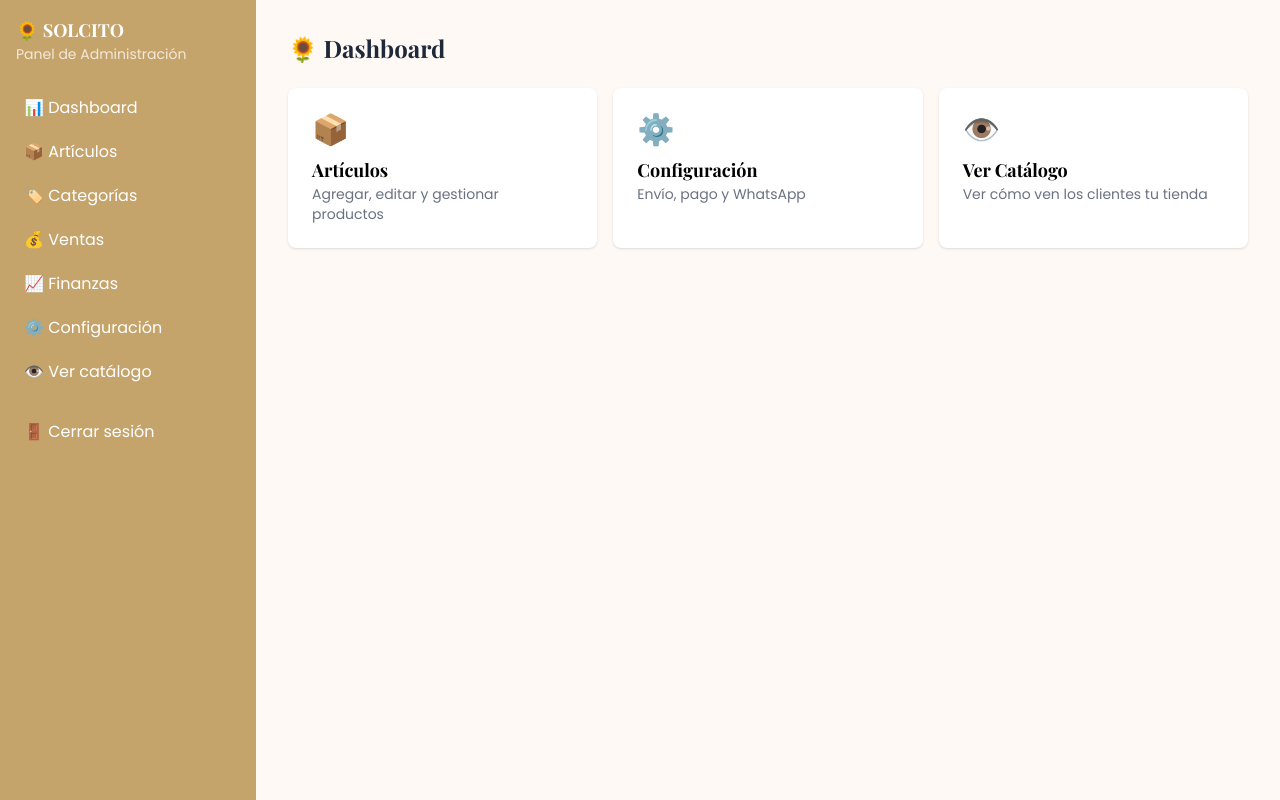
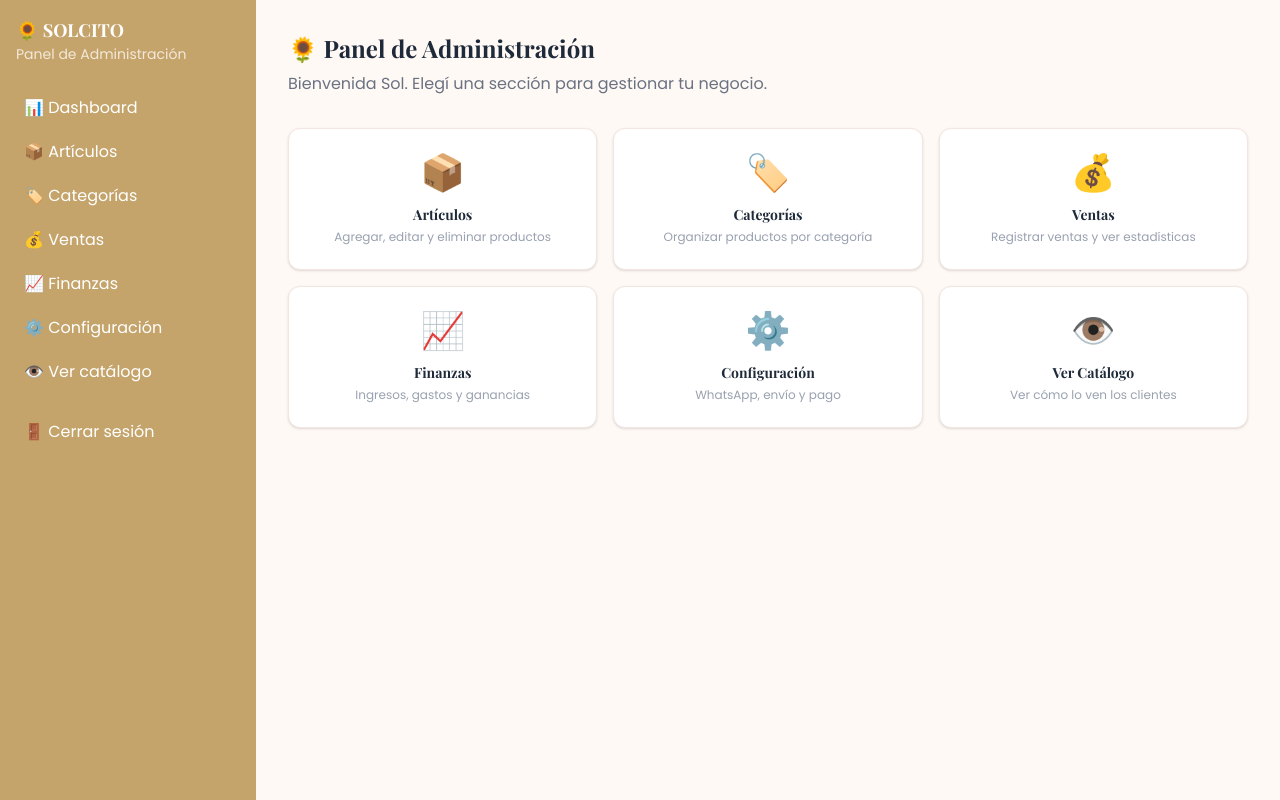
Before and after one commit to PameVillegas/solcito-regaleria, a React (Vite) app in the folder frontend/: page /admin in a window 1280 px wide. Built offline with nearby package versions, Linux system fonts and the light colour scheme; no server answers; sample sign-in values are in the browser's storage.

Commit message:
Dashboard admin con cuadriculas de secciones

```diff
--- a/frontend/src/pages/admin/AdminDashboard.tsx
+++ b/frontend/src/pages/admin/AdminDashboard.tsx
@@ -3,22 +3,44 @@ import { Link } from 'react-router-dom';
 export function AdminDashboard() {
   return (
     <div>
-      <h1 className="text-2xl font-bold text-gray-800 mb-6">🌻 Dashboard</h1>
-      <div className="grid grid-cols-1 sm:grid-cols-2 lg:grid-cols-3 gap-4">
-        <Link to="/admin/products" className="bg-white rounded-lg shadow p-6 hover:shadow-lg transition">
-          <p className="text-3xl mb-2">📦</p>
-          <h2 className="font-bold text-lg">Artículos</h2>
-          <p className="text-gray-500 text-sm">Agregar, editar y gestionar productos</p>
+      <h1 className="text-2xl font-bold text-gray-800 mb-2" style={{fontFamily:'Playfair Display,serif'}}>🌻 Panel de Administración</h1>
+      <p className="text-gray-500 mb-8">Bienvenida Sol. Elegí una sección para gestionar tu negocio.</p>
+
+      <div className="grid grid-cols-2 md:grid-cols-3 gap-4">
+        <Link to="/admin/products" className="bg-white rounded-xl shadow-sm p-6 text-center hover:shadow-md transition border border-[#F3E5E0] group">
+          <p className="text-4xl mb-3 group-hover:scale-110 transition-transform">📦</p>
+          <h2 className="font-bold text-gray-800 text-sm">Artículos</h2>
+          <p className="text-xs text-gray-400 mt-1">Agregar, editar y eliminar productos</p>
         </Link>
-        <Link to="/admin/config" className="bg-white rounded-lg shadow p-6 hover:shadow-lg transition">
-          <p className="text-3xl mb-2">⚙️</p>
-          <h2 className="font-bold text-lg">Configuración</h2>
-          <p className="text-gray-500 text-sm">Envío, pago y WhatsApp</p>
+
+        <Link to="/admin/categories" className="bg-white rounded-xl shadow-sm p-6 text-center hover:shadow-md transition border border-[#F3E5E0] group">
+          <p className="text-4xl mb-3 group-hover:scale-110 transition-transform">🏷️</p>
+          <h2 className="font-bold text-gray-800 text-sm">Categorías</h2>
+          <p className="text-xs text-gray-400 mt-1">Organizar productos por categoría</p>
         </Link>
-        <Link to="/" className="bg-white rounded-lg shadow p-6 hover:shadow-lg transition">
-          <p className="text-3xl mb-2">👁️</p>
-          <h2 className="font-bold text-lg">Ver Catálogo</h2>
-          <p className="text-gray-500 text-sm">Ver cómo ven los clientes tu tienda</p>
+
+        <Link to="/admin/sales" className="bg-white rounded-xl shadow-sm p-6 text-center hover:shadow-md transition border border-[#F3E5E0] group">
+          <p className="text-4xl mb-3 group-hover:scale-110 transition-transform">💰</p>
+          <h2 className="font-bold text-gray-800 text-sm">Ventas</h2>
+          <p className="text-xs text-gray-400 mt-1">Registrar ventas y ver estadísticas</p>
+        </Link>
+
+        <Link to="/admin/finances" className="bg-white rounded-xl shadow-sm p-6 text-center hover:shadow-md transition border border-[#F3E5E0] group">
+          <p className="text-4xl mb-3 group-hover:scale-110 transition-transform">📈</p>
+          <h2 className="font-bold text-gray-800 text-sm">Finanzas</h2>
+          <p className="text-xs text-gray-400 mt-1">Ingresos, gastos y ganancias</p>
+        </Link>
+
+        <Link to="/admin/config" className="bg-white rounded-xl shadow-sm p-6 text-center hover:shadow-md transition border border-[#F3E5E0] group">
+          <p className="text-4xl mb-3 group-hover:scale-110 transition-transform">⚙️</p>
+          <h2 className="font-bold text-gray-800 text-sm">Configuración</h2>
+          <p className="text-xs text-gray-400 mt-1">WhatsApp, envío y pago</p>
+        </Link>
+
+        <Link to="/" className="bg-white rounded-xl shadow-sm p-6 text-center hover:shadow-md transition border border-[#F3E5E0] group">
+          <p className="text-4xl mb-3 group-hover:scale-110 transition-transform">👁️</p>
+          <h2 className="font-bold text-gray-800 text-sm">Ver Catálogo</h2>
+          <p className="text-xs text-gray-400 mt-1">Ver cómo lo ven los clientes</p>
         </Link>
       </div>
     </div>
```
